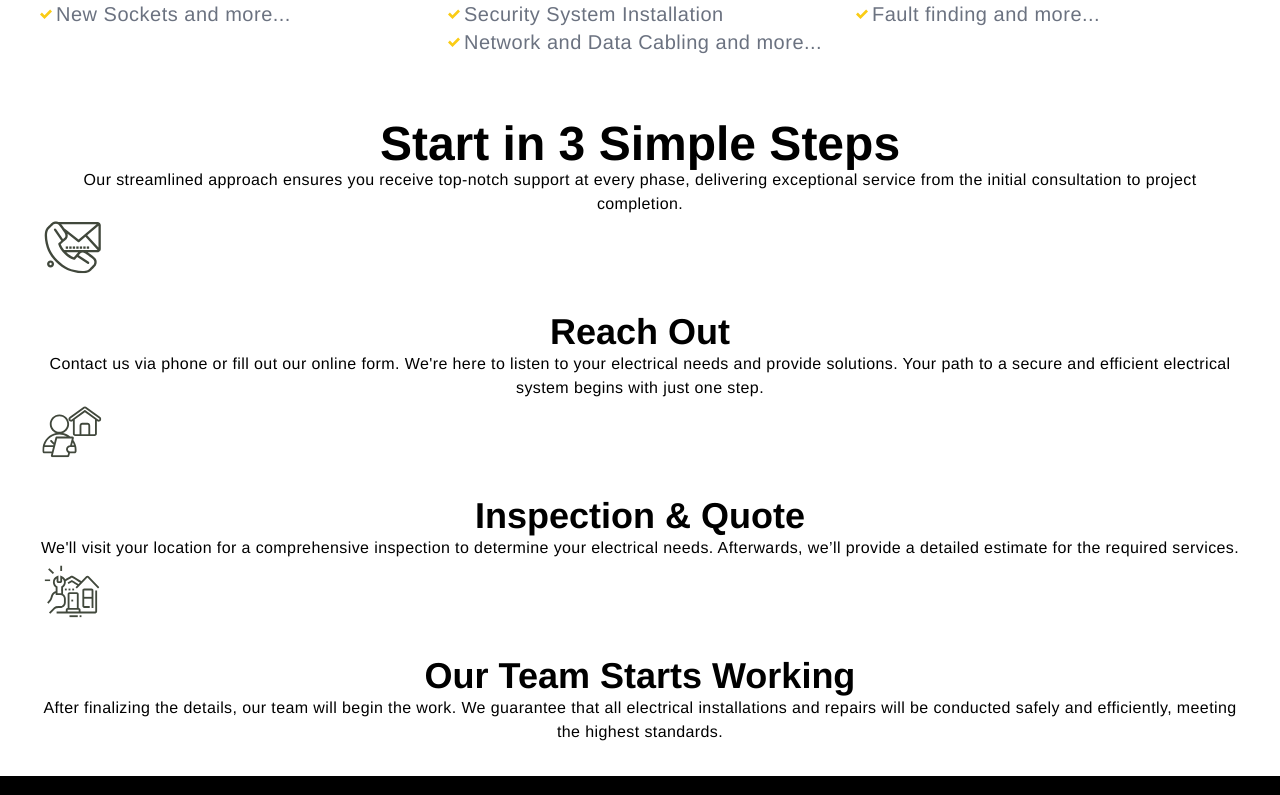
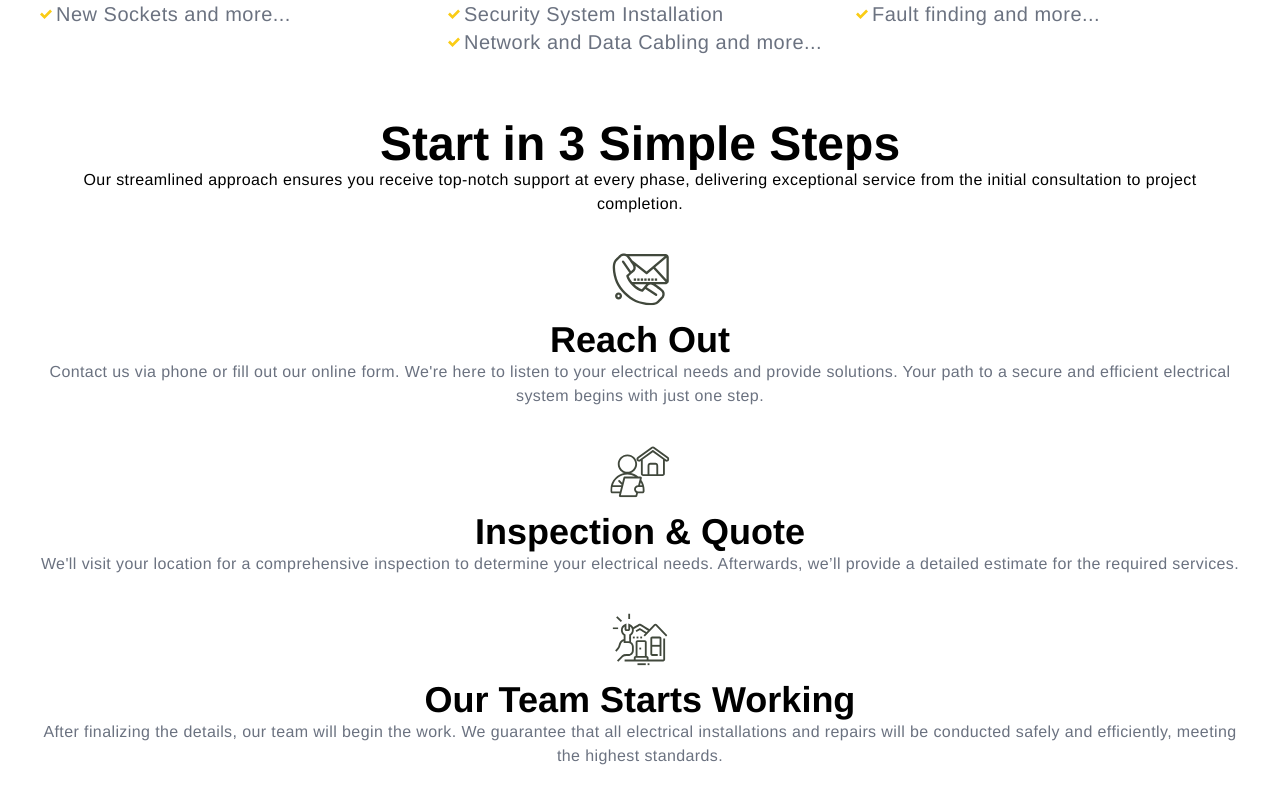
Before and after one commit to Mana12011207/TERA-electrical-services, a React (Create React App) app: page /services in a window 1280 px wide. Shown: the part 825-1620 px from the top of the page. Built offline with nearby package versions, Linux system fonts and the light colour scheme; a web font is replaced by a local one.

Commit message:
Add styling to the start in 3 simple section

```diff
--- a/src/pages/Services.jsx
+++ b/src/pages/Services.jsx
@@ -53,44 +53,69 @@ function Services() {
               ]}
             />
           </div>
+
+          {/* Start in 3 simple steps */}
+          <div className="w-full">
+            <div className="">
               <h2 className="mt-16 text-2xl font-bold text-center lg:text-3xl xl:text-5xl">
                 Start in 3 Simple Steps
               </h2>
               <p className="tracking-wide text-center">
-            Our streamlined approach ensures you receive top-notch support at
-            every phase, delivering exceptional service from the initial
+                Our streamlined approach ensures you receive top-notch support
+                at every phase, delivering exceptional service from the initial
                 consultation to project completion.
               </p>
-          <img src="assets/images/GetInTouchIcon.svg" alt="Get in touch"></img>
-          <h3 className="mt-8 text-lg font-bold text-center lg:text-2xl xl:text-4xl">
+              {/* Get in touch */}
+              <div className="flex flex-col items-center w-full">
+                <img
+                  src="assets/images/GetInTouchIcon.svg"
+                  alt="Get in touch"
+                  className="mt-8 mb-2 "
+                ></img>
+                <h3 className="text-lg font-bold text-center lg:text-2xl xl:text-4xl">
                   Reach Out
                 </h3>
-          <p className="tracking-wide text-center">
-            Contact us via phone or fill out our online form. We're here to
-            listen to your electrical needs and provide solutions. Your path to
-            a secure and efficient electrical system begins with just one step.
+                <p className="tracking-wide text-center text-gray-500">
+                  Contact us via phone or fill out our online form. We're here
+                  to listen to your electrical needs and provide solutions. Your
+                  path to a secure and efficient electrical system begins with
+                  just one step.
                 </p>
-          <img src="assets/images/InspectionIcon.svg" alt="Inspection"></img>
-          <h3 className="mt-8 text-lg font-bold text-center lg:text-2xl xl:text-4xl">
+              </div>
+              {/* Inspection */}
+              <div className="flex flex-col items-center w-full">
+                <img
+                  src="assets/images/InspectionIcon.svg"
+                  alt="Inspection"
+                  className="mt-8 mb-2"
+                ></img>
+                <h3 className="text-lg font-bold text-center lg:text-2xl xl:text-4xl">
                   Inspection & Quote
                 </h3>
-          <p className="tracking-wide text-center">
+                <p className="tracking-wide text-center text-gray-500">
                   We'll visit your location for a comprehensive inspection to
                   determine your electrical needs. Afterwards, we’ll provide a
                   detailed estimate for the required services.
                 </p>
+              </div>
+              <div className="flex flex-col items-center w-full">
                 <img
                   src="assets/images/StartWorkingIcon.svg"
                   alt="We start working"
+                  className="mt-8 mb-2"
                 ></img>
-          <h3 className="mt-8 text-lg font-bold text-center lg:text-2xl xl:text-4xl">
+                <h3 className="text-lg font-bold text-center lg:text-2xl xl:text-4xl">
                   Our Team Starts Working
                 </h3>
-          <p className="tracking-wide text-center">
+                <p className="tracking-wide text-center text-gray-500">
                   After finalizing the details, our team will begin the work. We
-            guarantee that all electrical installations and repairs will be
-            conducted safely and efficiently, meeting the highest standards.
+                  guarantee that all electrical installations and repairs will
+                  be conducted safely and efficiently, meeting the highest
+                  standards.
                 </p>
+              </div>
+            </div>
+          </div>
         </div>
       </div>
     </BaseLayout>
```
Lines whose indentation alone changed are shown as unchanged.
